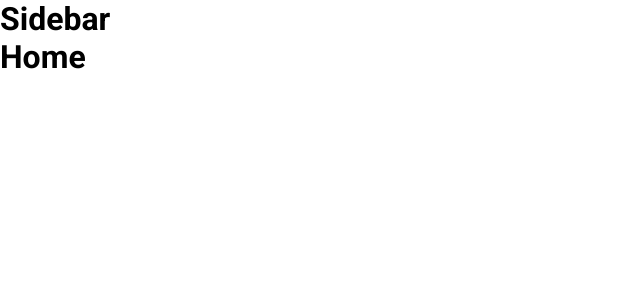
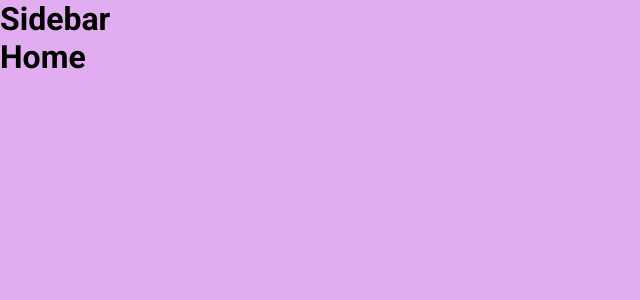
Before and after one commit to viktoriakachanenko/admin, a React (Vite) app: page / in a window 1280 px wide. Shown: the top 300 px of the page, without its empty margins (0-640 px from the left). Built offline with nearby package versions, Linux system fonts and the light colour scheme.

Commit message:
Фіолетовий фон тільки для test

```diff
--- a/src/styles/global.scss
+++ b/src/styles/global.scss
@@ -5,4 +5,5 @@
 
 body {
     font-family: "Roboto", sans-serif;
+    background-color: rgb(226, 172, 240);
 }
```
